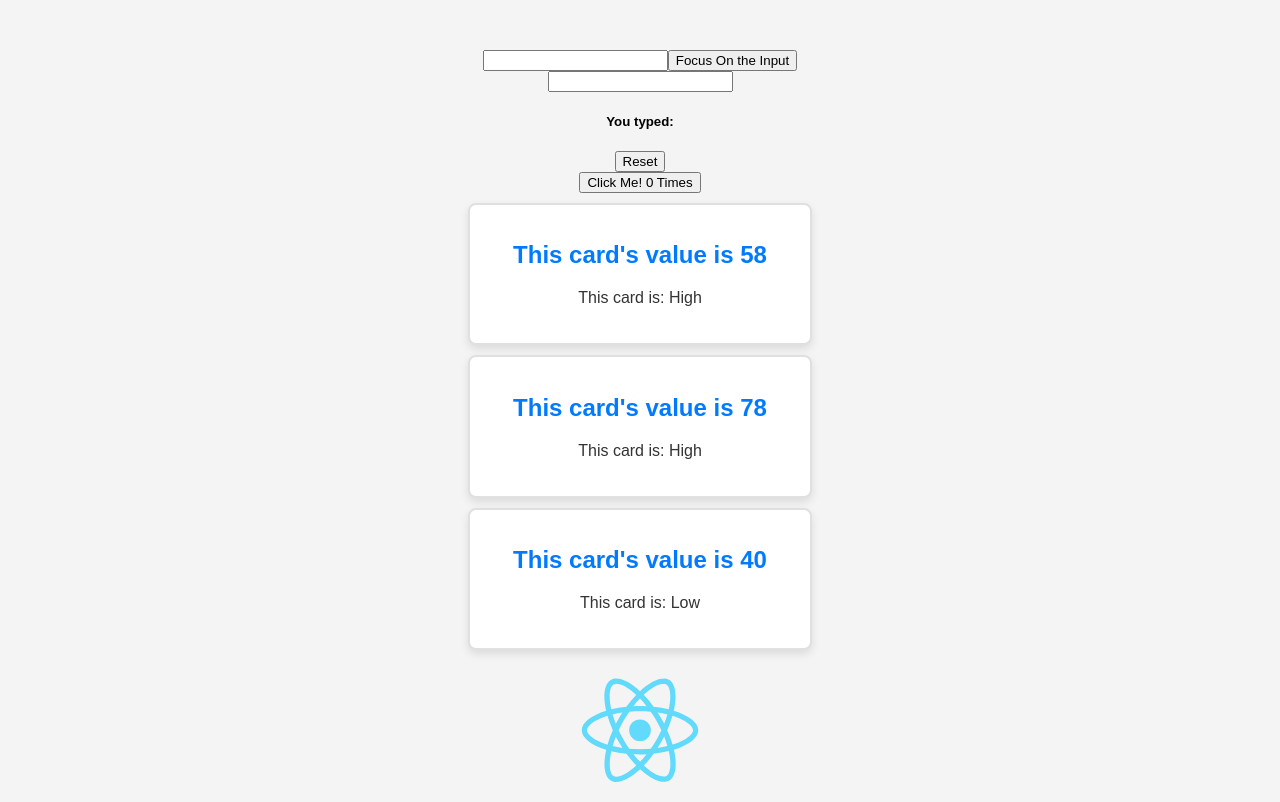
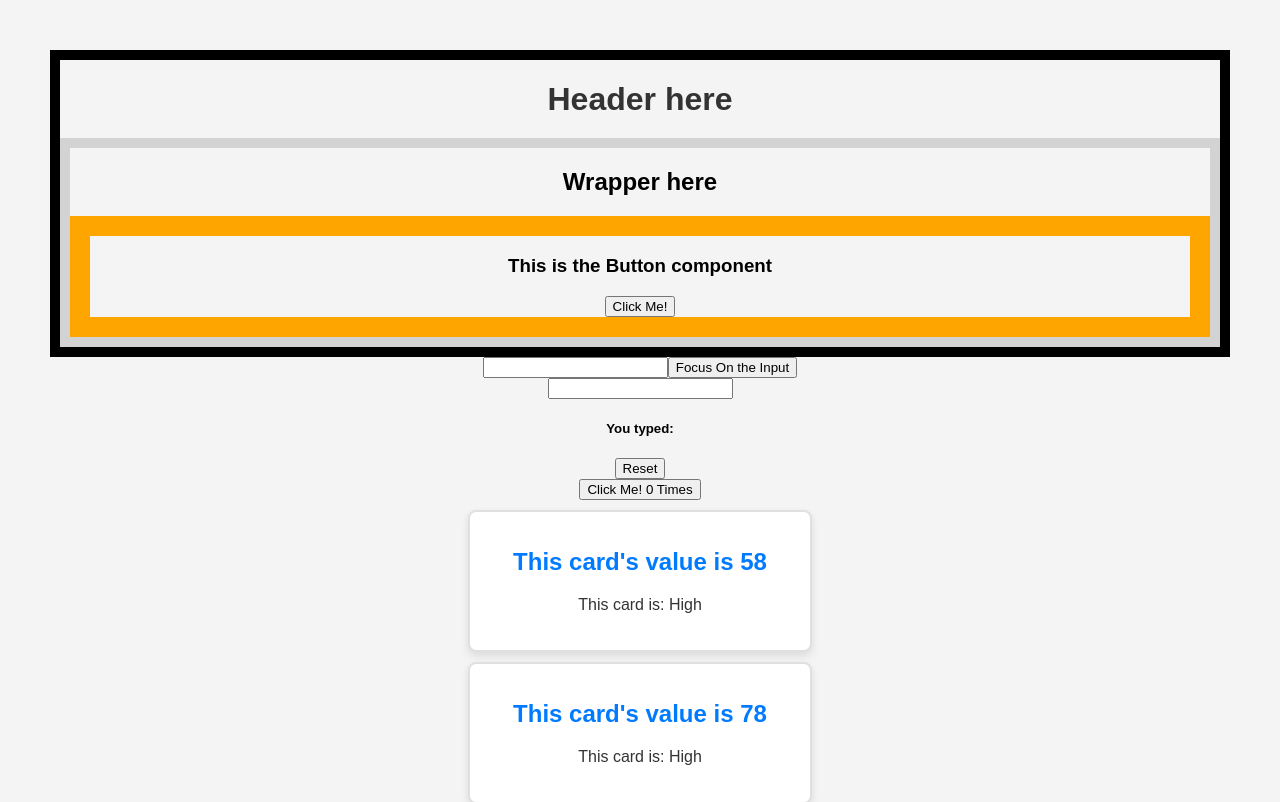
Before and after one commit to Shiplo2013/new-react-app, a React (Create React App) app: page / in a window 1280 px wide. Shown: the top 802 px of the page. Built offline with nearby package versions, Linux system fonts and the light colour scheme.

Commit message:
Practecing Prop Drilling methods to pass data from parent component to child and grandchild components.

```diff
--- a/src/App.js
+++ b/src/App.js
@@ -7,12 +7,14 @@ import InputComponent from './components/InputComponent';
 import InputWithUseRef from './components/InputWithUseRef';
 import Nav from './components/Nav';
 import Promo from './components/Promo';
+import PropDrilling from './components/PropDrilling';
 
 const randNum = () => Math.floor(Math.random() * 100) + 1;
 
 function App() {
   return (
     <div>
+      <PropDrilling msg="I passed through the PropDrilling, Header and the Wrapper and I reached the Button component." />
       <InputWithUseRef />
       <InputComponent />
       <Button />
--- /dev/null
+++ b/src/components/PropDrilling.js
@@ -0,0 +1,39 @@
+// Main Component
+function Main(props) {
+    return <Header msg={props.msg} />;
+};
+// Header Component
+function Header(props) {
+    return (
+        <div style={{ border: "10px solid #000000"}}>
+            <h1>Header here</h1>
+            <Wrapper msg={props.msg} />
+        </div>
+    )
+}
+// Wrapper Component
+function Wrapper(props) {
+    return(
+        <div style={{ border: "10px solid lightgray"}}>
+            <h2>Wrapper here</h2>
+            <Button msg={props.msg} />
+        </div>
+    )
+}
+// Button Component
+function Button(props) {
+    return(
+        <div style={{ border: "20px solid orange"}}>
+            <h3>This is the Button component</h3>
+            <button onClick={() => alert(props.msg)}>Click Me!</button>
+        </div>
+    )
+}
+// Main App
+function PropDrilling(props) {
+    return (
+        <Main msg={props.msg} />
+    )
+};
+
+export default PropDrilling;
```
